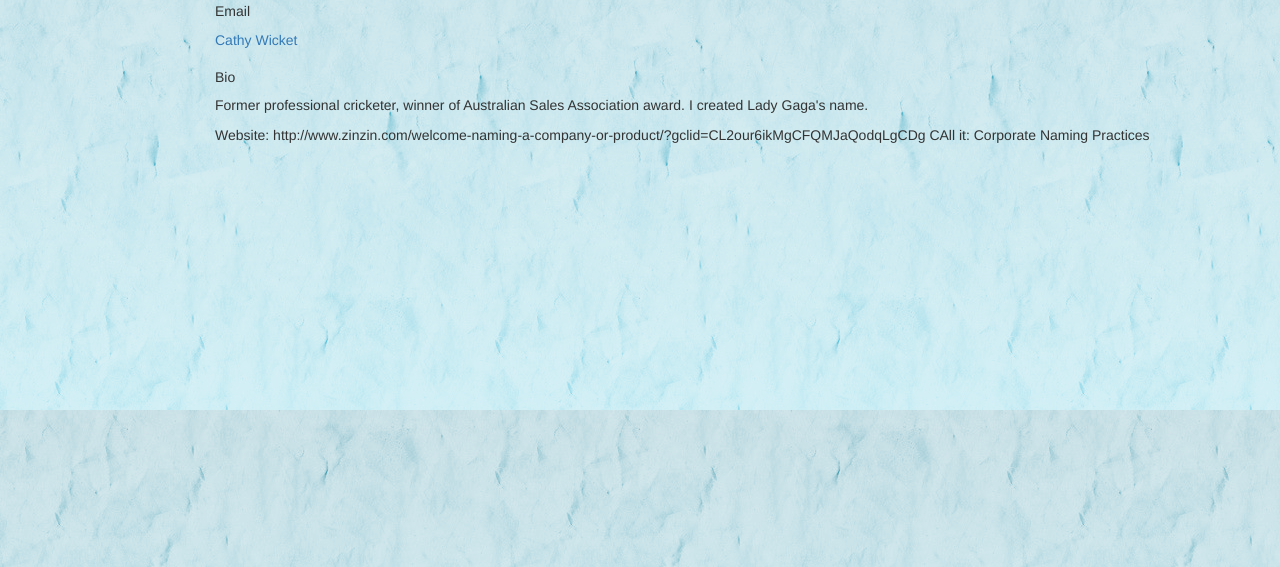
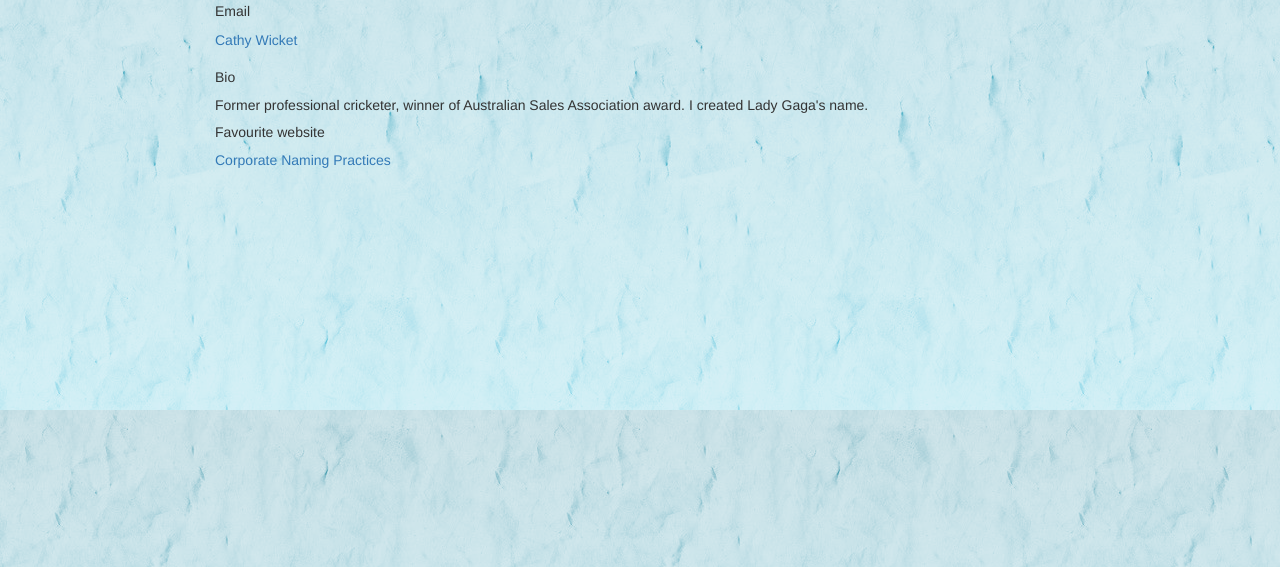
Before and after one commit to johnsonwongcs/Multiview-Site-Challenge, a plain HTML site: page employees/cathy-wicket.html in a window 1280 px wide. Shown: the part 233-800 px from the top of the page. Drawn offline with nearby package versions, Linux system fonts and the light colour scheme.

Commit message:
Updated more favourite websites

```diff
--- a/employees/cathy-wicket.html
+++ b/employees/cathy-wicket.html
@@ -35,10 +35,8 @@
                         <p>
                             Former professional cricketer, winner of Australian Sales Association award. I created Lady Gaga's name.
                         </p>
-                        <p>
-                        Website: http://www.zinzin.com/welcome-naming-a-company-or-product/?gclid=CL2our6ikMgCFQMJaQodqLgCDg
-                        CAll it: Corporate Naming Practices
-                         </p>
+                        <h5>Favourite website</h5>
+                        <a href="http://www.zinzin.com/welcome-naming-a-company-or-product/?gclid=CL2our6ikMgCFQMJaQodqLgCDg">Corporate Naming Practices</a>
                     </div>
                 </div>
             </div>
```
Also changed, not shown: employees/johnny_football.html (+2 -4 lines).
